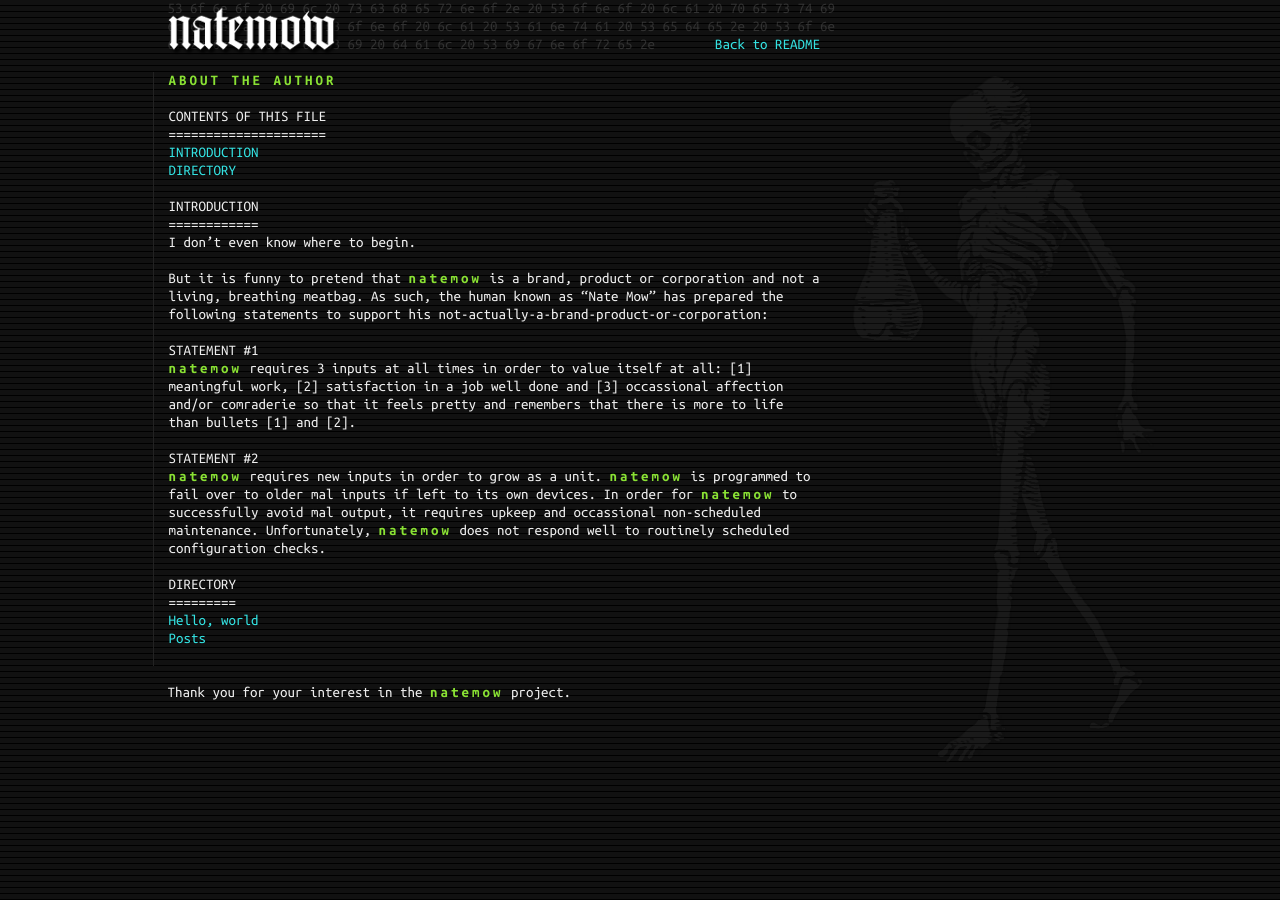
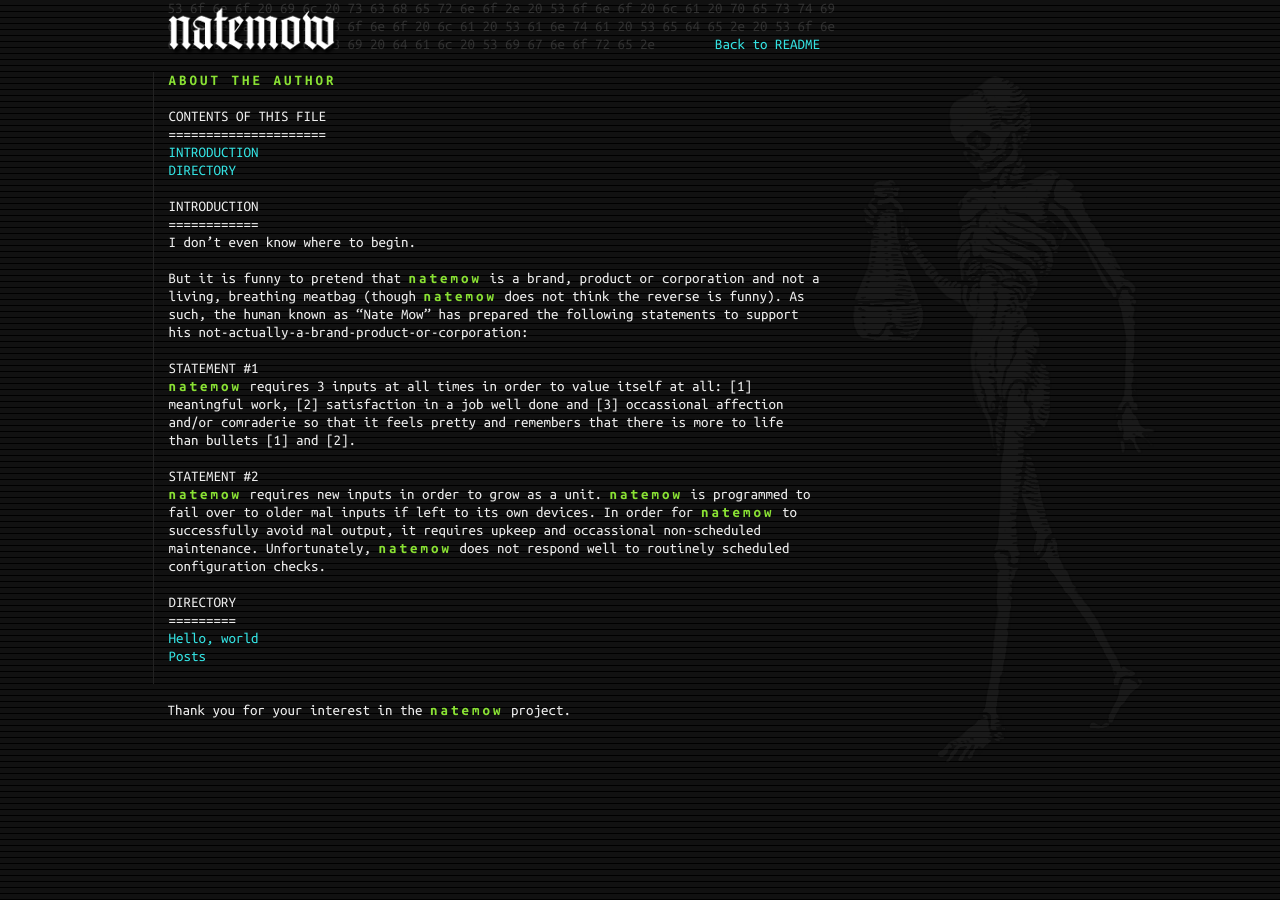
Before and after one commit to natemow/natemow.github.io, a Jekyll site: the page built from about.md, in a window 1280 px wide. Built offline with Jekyll 4.4.1, drawn with Linux system fonts in a browser that asks for light colours; nearby versions of some CDN libraries.

```diff
--- a/about.md
+++ b/about.md
@@ -8,7 +8,7 @@
 
 I don't even know where to begin.
 
-But it is funny to pretend that {% include brand.html %} is a brand, product or corporation and not a living, breathing meatbag. As such, the human known as "Nate Mow" has prepared the following statements to support his not-actually-a-brand-product-or-corporation:
+But it is funny to pretend that {% include brand.html %} is a brand, product or corporation and not a living, breathing meatbag (though {% include brand.html %} does not think the reverse is funny). As such, the human known as "Nate Mow" has prepared the following statements to support his not-actually-a-brand-product-or-corporation:
 
 ### STATEMENT #1
 {% include brand.html %} requires 3 inputs at all times in order to value itself at all: [1] meaningful work, [2] satisfaction in a job well done and [3] occassional affection and/or comraderie so that it feels pretty and remembers that there is more to life than bullets [1] and [2].
```
